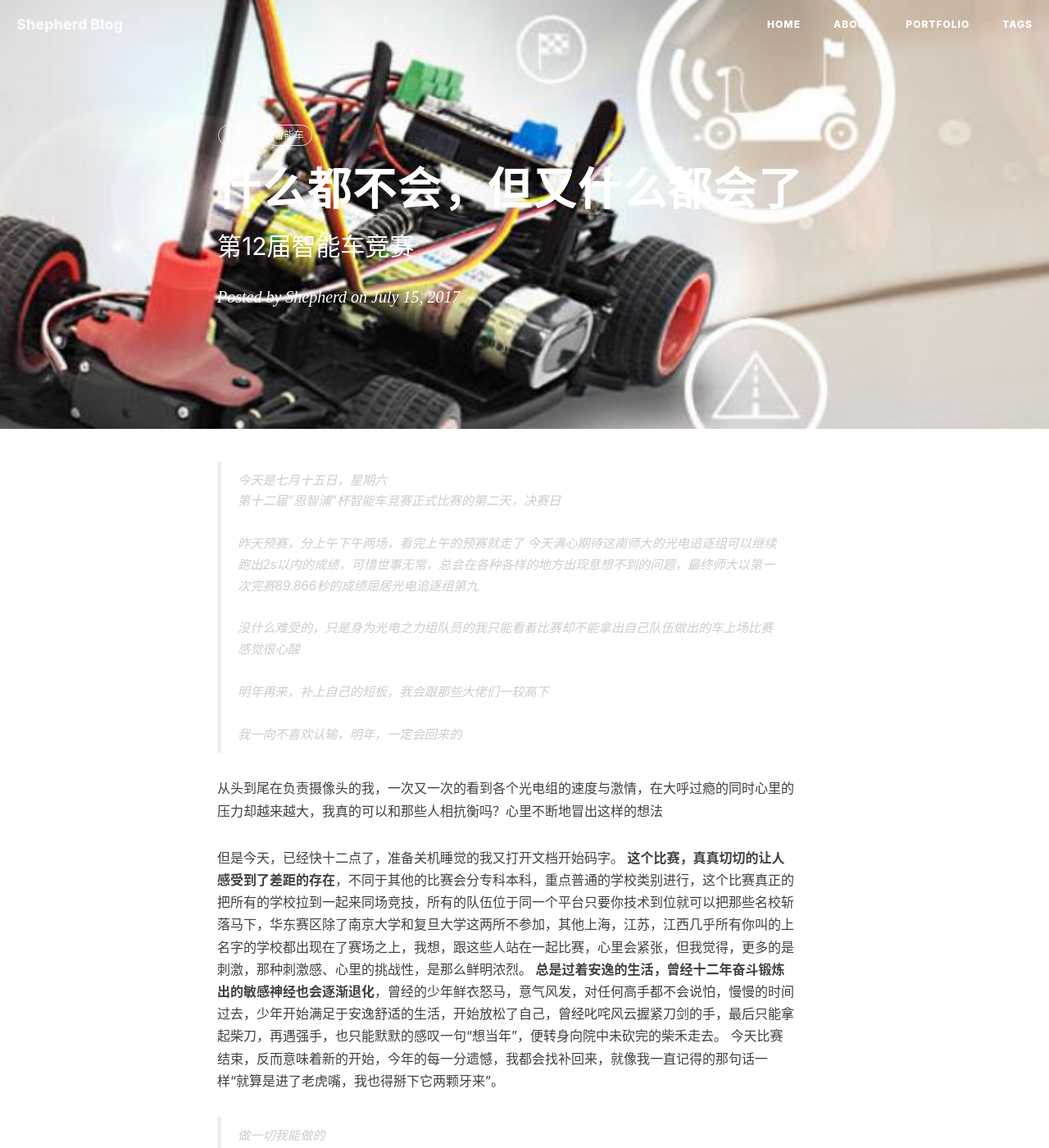
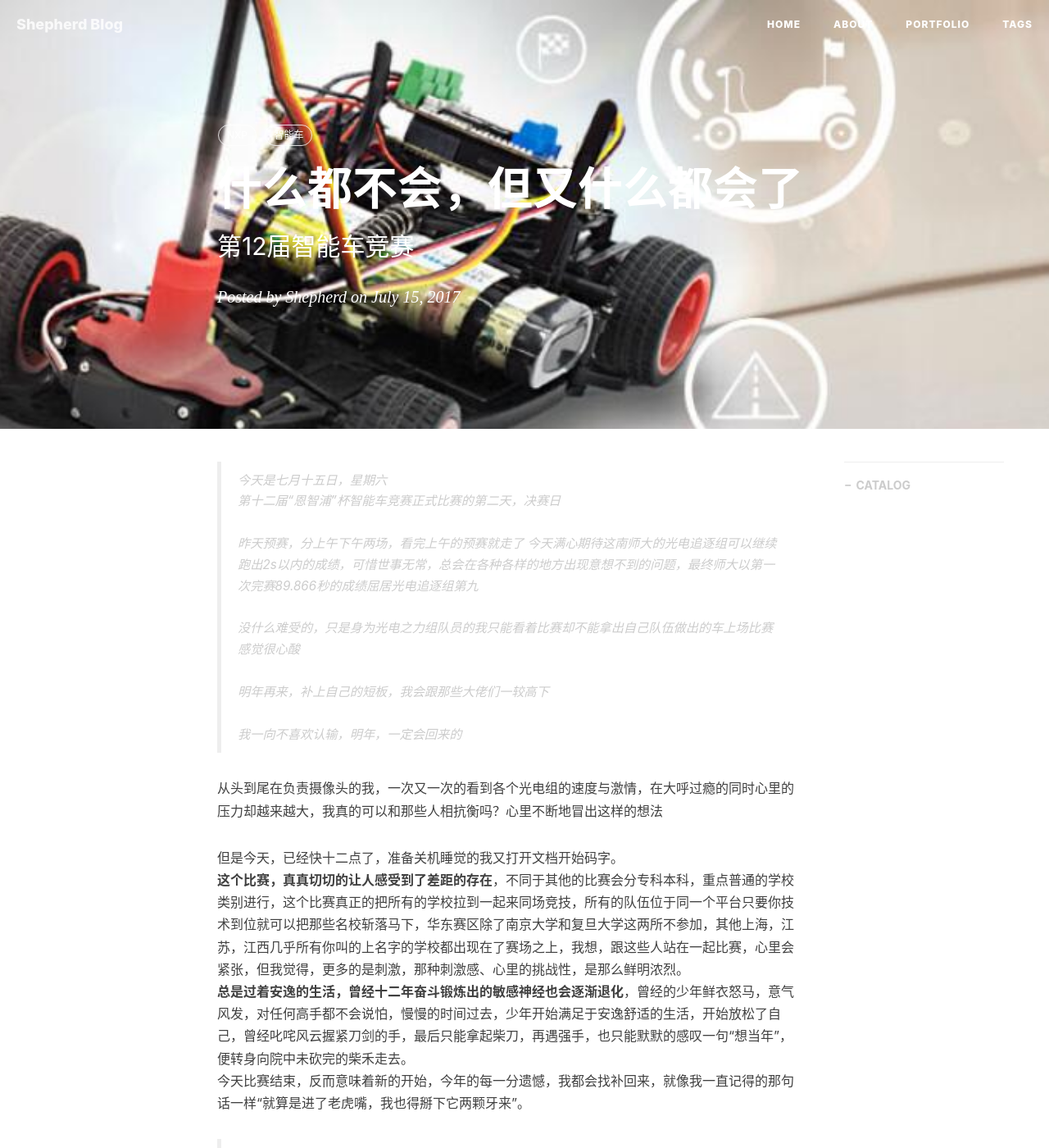
Before and after one commit to distan/distan.github.io, a Jekyll site: the page built from _posts/2017-07-15-learn-something-NXP.markdown, in a window 1280 px wide and 1400 px high. Shown: the whole window at 82% size. Built offline with Jekyll 4.4.1, drawn with Linux system fonts in a browser that asks for light colours; nearby versions of some CDN libraries; comment, search, counter and statistics services are not loaded.

Commit message:
distan.github.io

```diff
--- a/_posts/2017-07-15-learn-something-NXP.markdown
+++ b/_posts/2017-07-15-learn-something-NXP.markdown
@@ -27,9 +28,10 @@
 
 从头到尾在负责摄像头的我，一次又一次的看到各个光电组的速度与激情，在大呼过瘾的同时心里的压力却越来越大，我真的可以和那些人相抗衡吗？心里不断地冒出这样的想法
 
-但是今天，已经快十二点了，准备关机睡觉的我又打开文档开始码字。
-**这个比赛，真真切切的让人感受到了差距的存在**，不同于其他的比赛会分专科本科，重点普通的学校类别进行，这个比赛真正的把所有的学校拉到一起来同场竞技，所有的队伍位于同一个平台只要你技术到位就可以把那些名校斩落马下，华东赛区除了南京大学和复旦大学这两所不参加，其他上海，江苏，江西几乎所有你叫的上名字的学校都出现在了赛场之上，我想，跟这些人站在一起比赛，心里会紧张，但我觉得，更多的是刺激，那种刺激感、心里的挑战性，是那么鲜明浓烈。
+但是今天，已经快十二点了，准备关机睡觉的我又打开文档开始码字。<br/>
+**这个比赛，真真切切的让人感受到了差距的存在**，不同于其他的比赛会分专科本科，重点普通的学校类别进行，这个比赛真正的把所有的学校拉到一起来同场竞技，所有的队伍位于同一个平台只要你技术到位就可以把那些名校斩落马下，华东赛区除了南京大学和复旦大学这两所不参加，其他上海，江苏，江西几乎所有你叫的上名字的学校都出现在了赛场之上，我想，跟这些人站在一起比赛，心里会紧张，但我觉得，更多的是刺激，那种刺激感、心里的挑战性，是那么鲜明浓烈。<br/>
 **总是过着安逸的生活，曾经十二年奋斗锻炼出的敏感神经也会逐渐退化**，曾经的少年鲜衣怒马，意气风发，对任何高手都不会说怕，慢慢的时间过去，少年开始满足于安逸舒适的生活，开始放松了自己，曾经叱咤风云握紧刀剑的手，最后只能拿起柴刀，再遇强手，也只能默默的感叹一句“想当年”，便转身向院中未砍完的柴禾走去。
+<br/>
 今天比赛结束，反而意味着新的开始，今年的每一分遗憾，我都会找补回来，就像我一直记得的那句话一样“就算是进了老虎嘴，我也得掰下它两颗牙来”。
 <br/>
 > 做一切我能做的
```
Also changed, not shown: other parts of _posts/2017-07-15-learn-something-NXP.markdown (+1 -0 lines).
